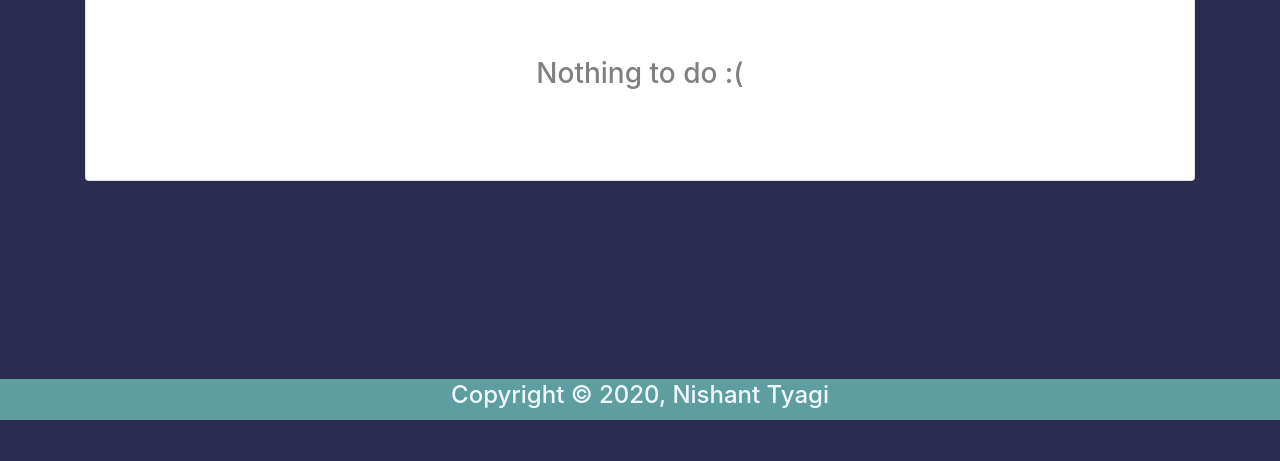
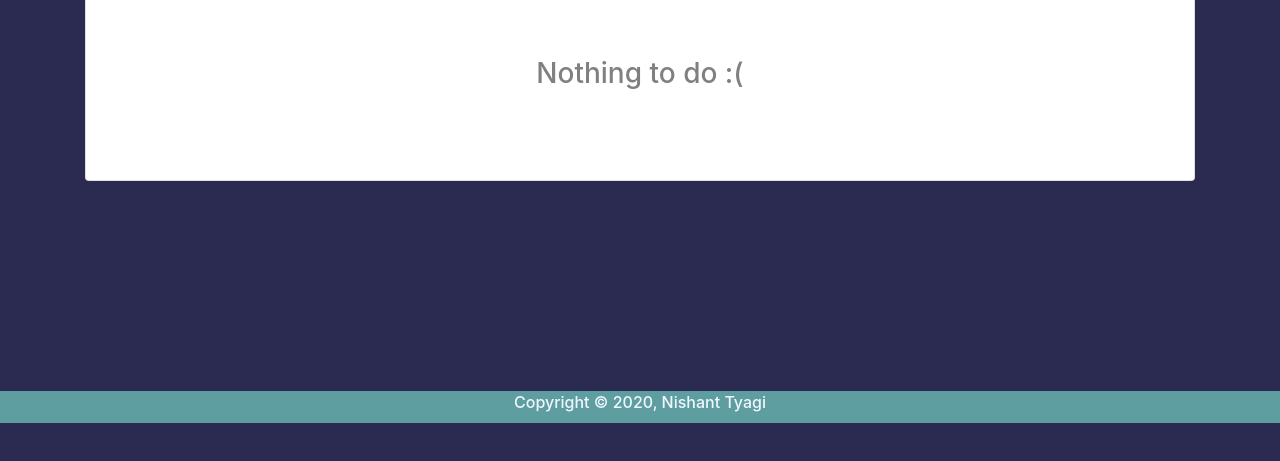
Before and after one commit to nishanttyagi18/TODO-list, a plain HTML site: page index.html in a window 1280 px wide. Shown: the part 301-762 px from the top of the page. Drawn offline with nearby package versions, Linux system fonts and the light colour scheme.

Commit message:
Footer updated

```diff
--- a/index.html
+++ b/index.html
@@ -25,7 +25,7 @@
             color: aliceblue;
             padding: 2px;
             text-align: center;
-            margin-top: 198px;
+            margin-top: 210px;
         }
 
 
@@ -76,7 +76,7 @@
 
     </div>
     <div id="footer">
-        <h4 id="footerText">Copyright &copy; 2020, Nishant Tyagi</h4>
+        <h6 id="footerText">Copyright &copy; 2020, Nishant Tyagi</h6>
     </div>
 
 <script src="./list.js"></script>
```
